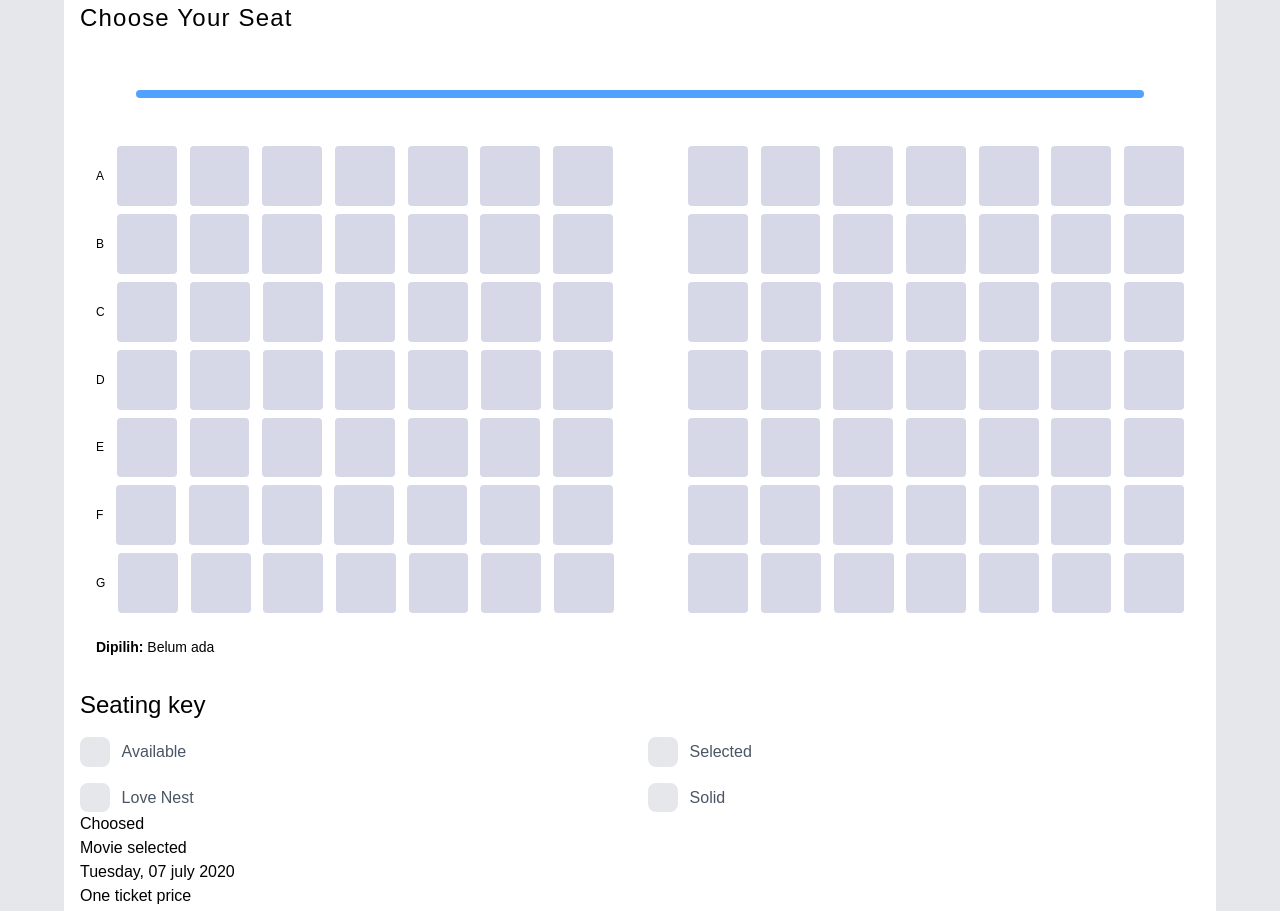
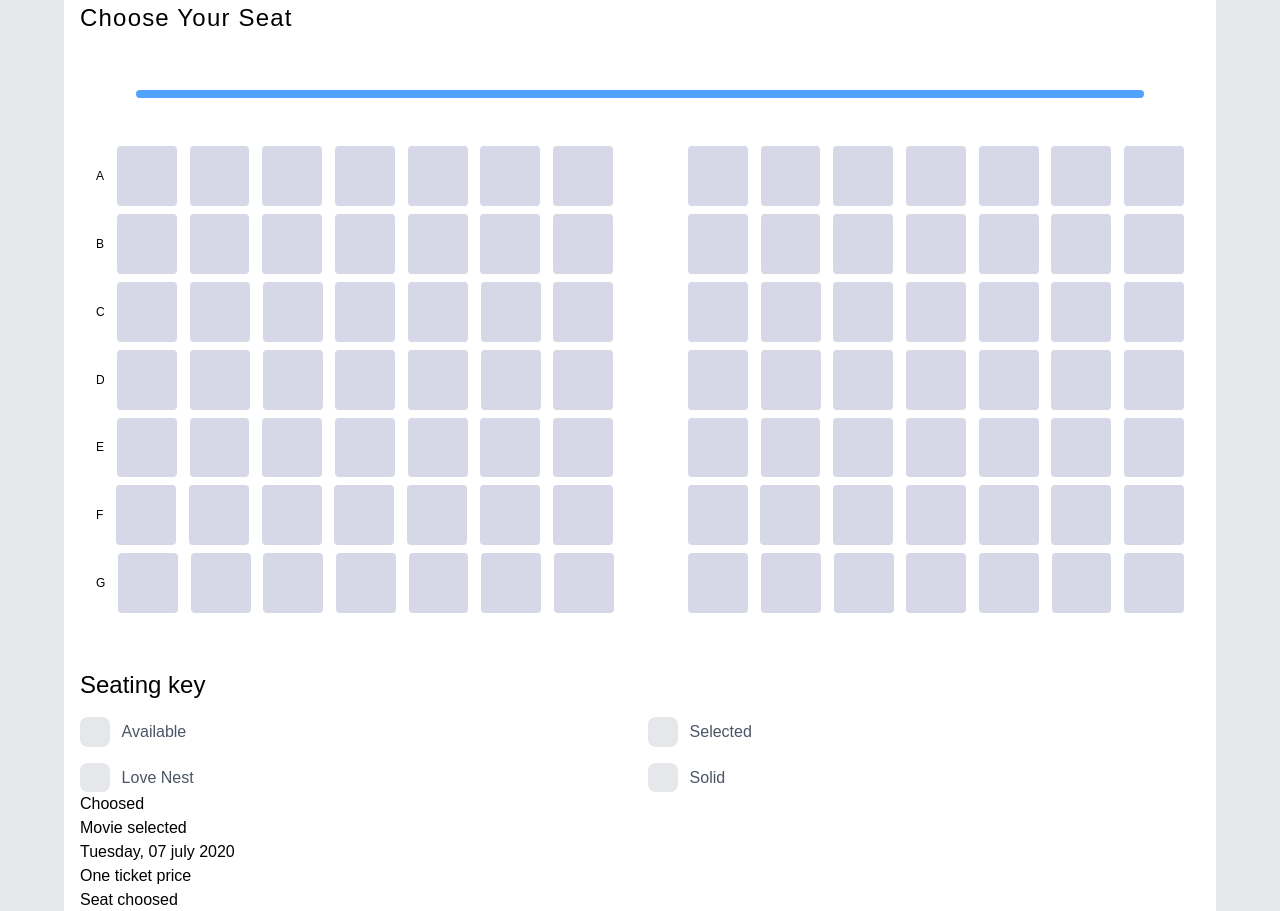
Before and after one commit to siddiq24/MAVIA_TICKITZ-REACT, a React (Vite) app: page /Order in a window 1280 px wide. Shown: the part 840-1751 px from the top of the page. Built offline with nearby package versions, Linux system fonts and the light colour scheme.

Commit message:
refactore(order-page): remove the seat Creation logic and apply the modified SeatGrid component

```diff
--- a/src/components/SeatGrid.jsx
+++ b/src/components/SeatGrid.jsx
@@ -1,9 +1,8 @@
-import React, { useState } from 'react';
+import React from 'react';
 
-const SeatGrid = () => {
+const SeatGrid = ({selectedSeats, setSelectedSeats}) => {
     const rows = ['A', 'B', 'C', 'D', 'E', 'F', 'G'];
     const cols = Array.from({ length: 14 }, (_, i) => i + 1);
-    const [selectedSeats, setSelectedSeats] = useState([]);
 
     const handleSeatClick = (row, col) => {
         const seatCode = `${row}${col}`;
--- a/src/pages/OrderPage.jsx
+++ b/src/pages/OrderPage.jsx
@@ -2,20 +2,7 @@ import React, { useState } from 'react'
 import SeatGrid from '../components/SeatGrid'
 
 function OrderPage() {
-
-    const rows = ['A', 'B', 'C', 'D', 'E', 'F', 'G'];
-    const cols = Array.from({ length: 14 }, (_, i) => i + 1);
     const [selectedSeats, setSelectedSeats] = useState([]);
-
-    const handleSeatClick = (row, col) => {
-        const seatCode = `${row}${col}`;
-        console.log(seatCode)
-        setSelectedSeats((prev) =>
-            prev.includes(seatCode)
-                ? prev.filter((seat) => seat !== seatCode)
-                : [...prev, seatCode]
-        );
-    };
 
     return (
         <main className='bg-gray-200 flex justify-center'>
@@ -68,37 +55,7 @@ function OrderPage() {
                             <div className='hidden'>Screen</div>
                             <div className='w-[90%] justify-self-center bg-blue-400 h-2 rounded-full my-8'></div>
                             <section className="w-full">
-                                <div className="flex flex-col gap-2 p-4 rounded">
-                                    {rows.map((row) => (
-                                        <div key={row} className="flex gap-[1vw] items-center">
-                                            <span className="text-xs  ">{row}</span>
-                                            {cols.map((col, colIndex) => {
-                                                const seatCode = `${row}${col}`;
-                                                const isSelected = selectedSeats.includes(seatCode);
-
-                                                return (
-                                                    <React.Fragment key={seatCode}>
-                                                        {/* Kursi */}
-                                                        <div
-                                                            onClick={() => handleSeatClick(row, col)}
-                                                            className={`w-full aspect-square rounded cursor-pointer text-[10px] flex items-center justify-center transition-colors
-                                                    ${isSelected ? 'bg-[#1D4ED8]' : 'bg-[#D6D8E7] hover:bg-[#1D4ED8]'}`}
-                                                            title={`Seat ${seatCode}`}
-                                                        >
-                                                        </div>
-
-                                                        {/* Lorong setelah kolom ke-7 */}
-                                                        {colIndex === 6 && <div className="w-[70vw]" />}
-                                                    </React.Fragment>
-                                                );
-                                            })}
-                                        </div>
-                                    ))}
-
-                                    <div className="mt-4 text-sm">
-                                        <strong>Dipilih:</strong> {selectedSeats.length > 0 ? selectedSeats.join(', ') : 'Belum ada'}
-                                    </div>
-                                </div>
+                                <SeatGrid selectedSeats={selectedSeats} setSelectedSeats={setSelectedSeats}/>
                             </section>
                         </nav>
                         <h2 className='text-2xl my-4'>Seating key</h2>
```
